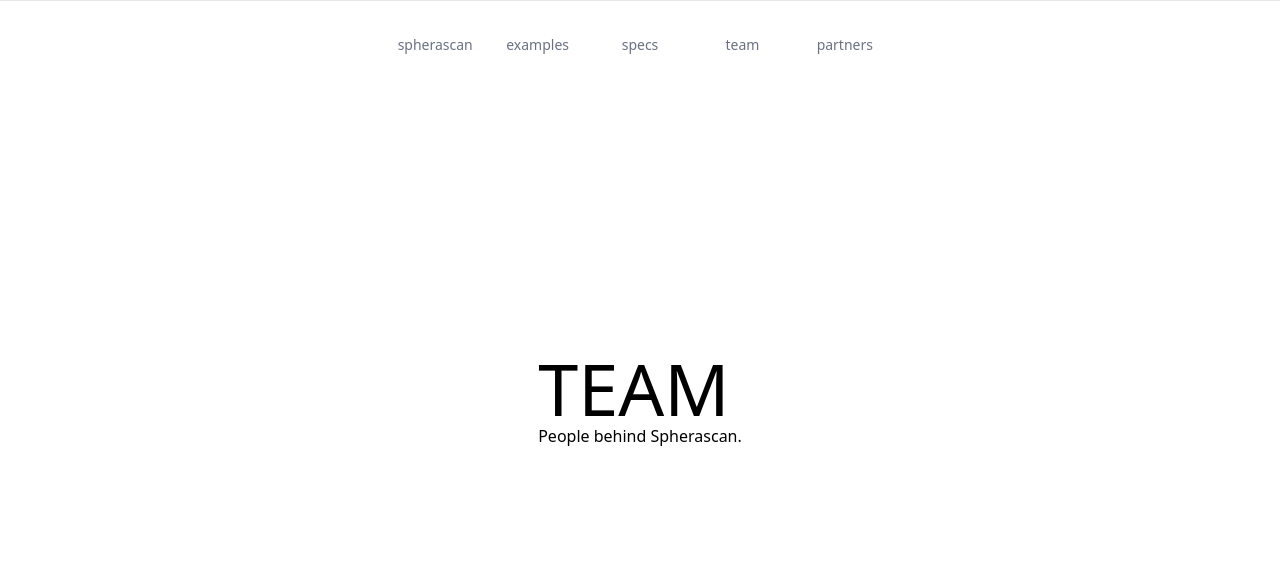
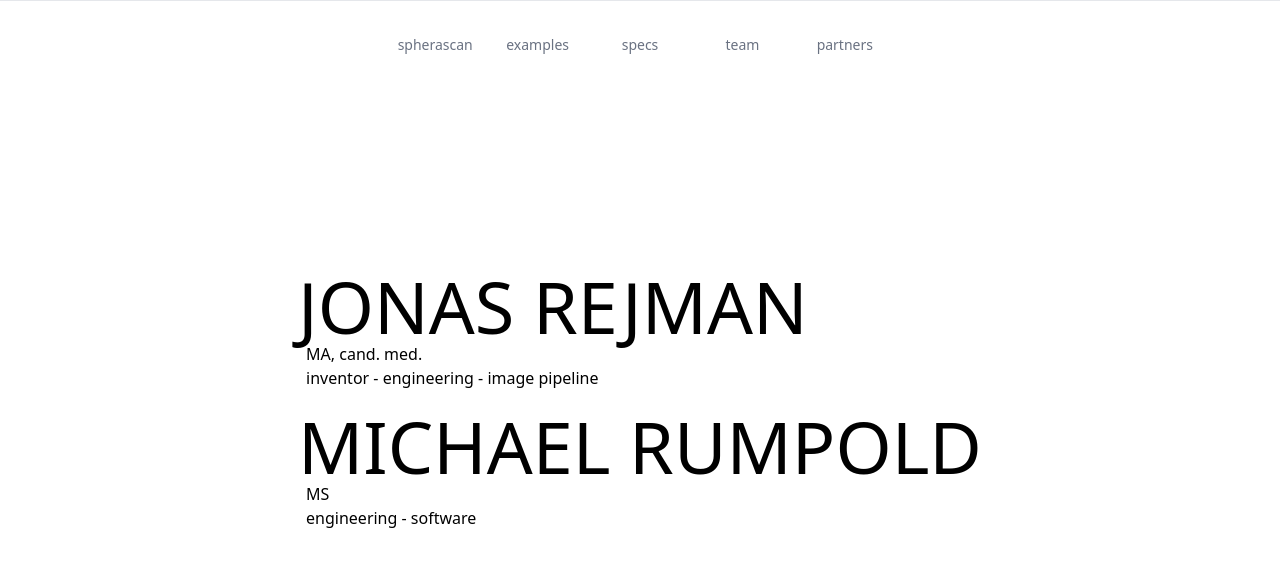
Before and after one commit to jonasrejman/spherascan, a SvelteKit app: page /team in a window 1280 px wide. Shown: the top 566 px of the page. Built offline with nearby package versions, Linux system fonts and the light colour scheme; some icons are missing.

Commit message:
people update

```diff
--- a/src/routes/team/+page.svelte
+++ b/src/routes/team/+page.svelte
@@ -1,6 +1,10 @@
 <div class="flex items-center justify-center h-screen">
 	<div class="">
-		<p class="font-light text-7xl">TEAM</p>
-		<p class="font-light text-1xl">People behind Spherascan.</p>
+		<p class="font-light text-7xl">JONAS REJMAN</p>
+		<p class="font-medium text-1xl ml-2">MA, cand. med.</p>
+		<p class="font-light text-1xl ml-2 mb-5">inventor - engineering - image pipeline</p>
+		<p class="font-light text-7xl">MICHAEL RUMPOLD</p>
+		<p class="font-medium text-1xl ml-2">MS</p>
+		<p class="font-light text-1xl ml-2">engineering - software</p>
 	</div>
 </div>
```
